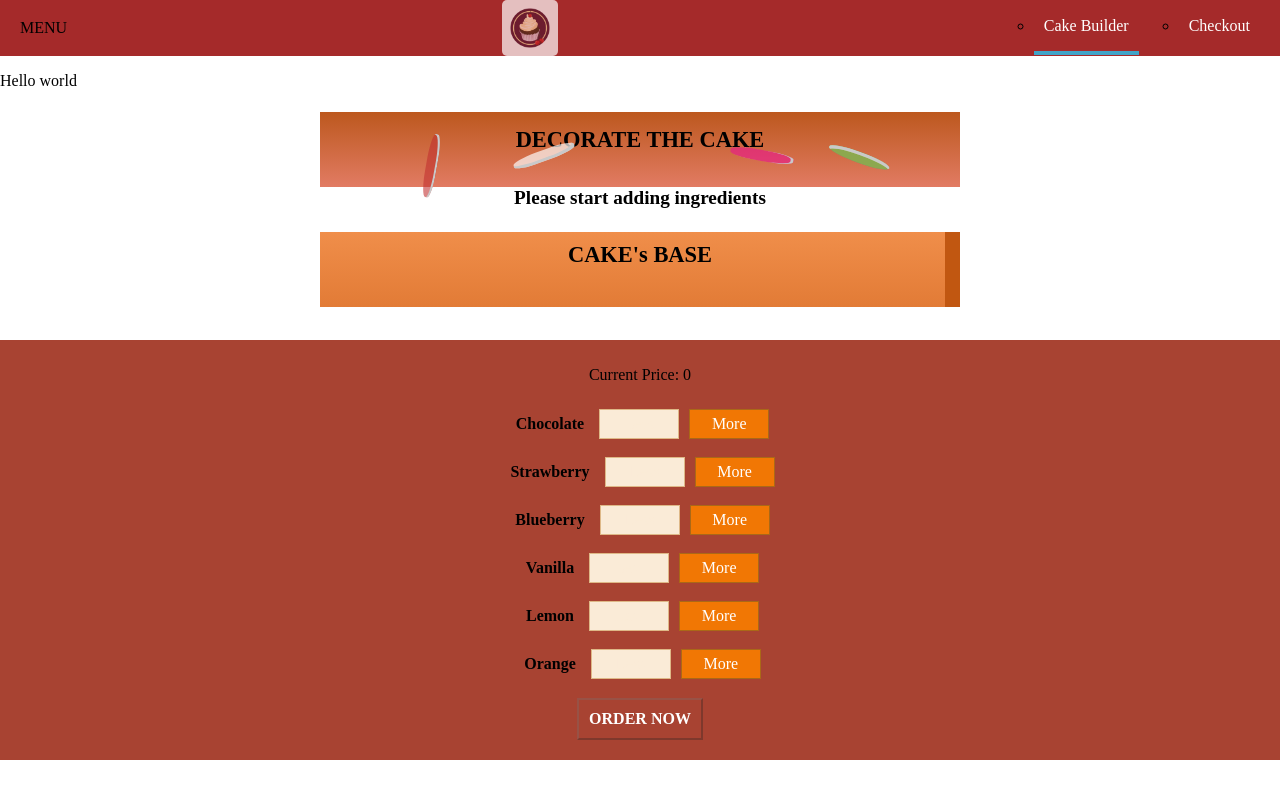
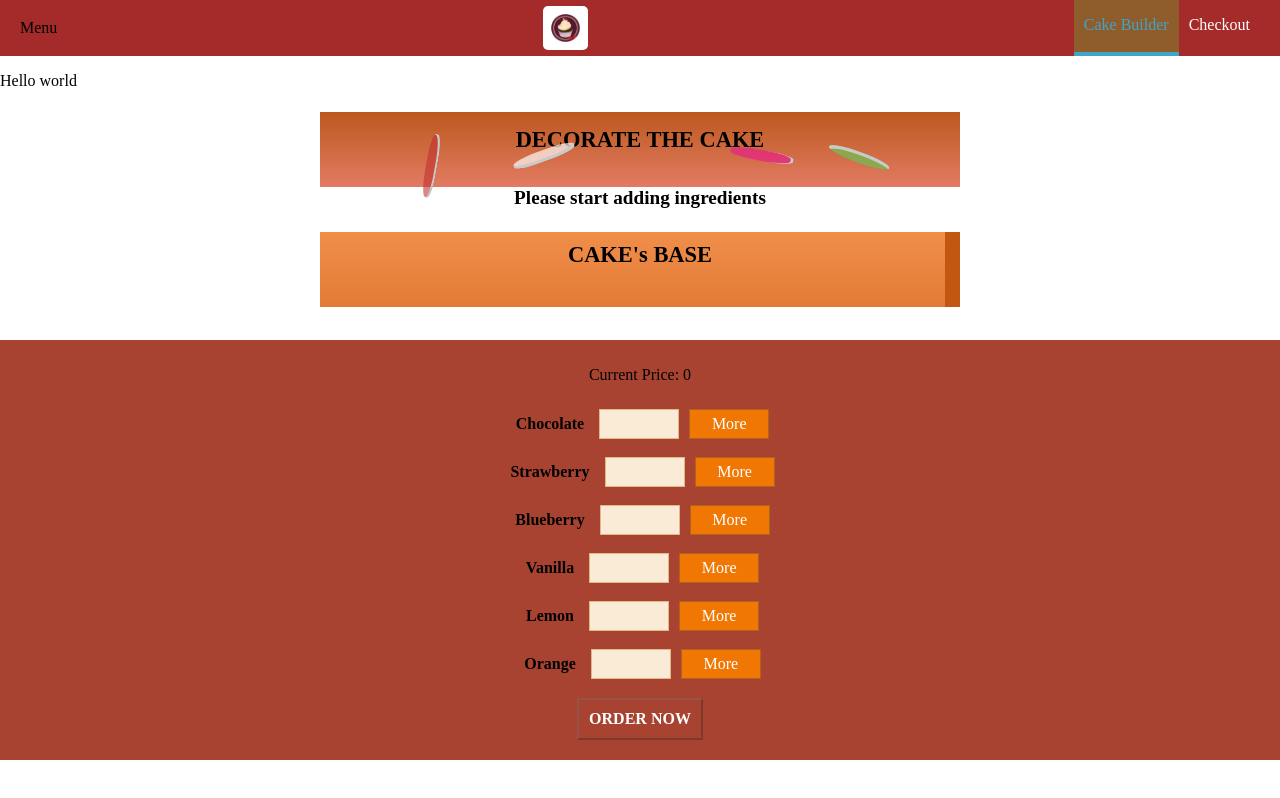
Before and after one commit to pangpondxd/CakeProgram-React-Redux-Firebase, a React app: page / in a window 1280 px wide. Built offline with nearby package versions, Linux system fonts and the light colour scheme.

Commit message:
Menu Sidebar & Toggle

```diff
--- a/src/components/Layout/Layout.js
+++ b/src/components/Layout/Layout.js
@@ -1,13 +1,32 @@
-import React from 'react'
+import React, {Component} from 'react'
 import Toolbar from '../Navigation/Toolbar/Toolbar'
 import Aux from '../../hoc/Aux'
 import './Layout.css'
-const Layout = ( props ) => (
-    <Aux>
-    <Toolbar />
-    <main className="Content">
-        {props.children}
-    </main>
-    </Aux>
-);
+import SideDrawer from '../Navigation/SideDrawer/SideDrawer'
+class Layout extends Component {
+    state = {
+        showSideDrawer: false
+    }
+    sideDrawerClosedHandle = () => {
+        this.setState({showSideDrawer: false})
+    }
+    sideDrawerToggleHandle = () => {
+        this.setState((prevState) => {
+            return {showSideDrawer: !prevState.showSideDrawer}
+        })
+    }
+    render() {
+        return (
+            <Aux>
+            <Toolbar drawerToggleClicked={this.sideDrawerToggleHandle} />
+            <SideDrawer
+            open={this.state.showSideDrawer}
+            closed={this.sideDrawerClosedHandle} />
+            <main className="Content">
+                {this.props.children}
+            </main>
+            </Aux>
+        )
+    }
+}
 export default Layout
--- a/src/components/Logo/Logo.css
+++ b/src/components/Logo/Logo.css
@@ -1,15 +1,12 @@
 .Logo {
+    background-color:white;
     padding: 8px;
     height: 100%;
     box-sizing: border-box;
     border-radius: 5px;
-    background-color: white;
-    opacity: 0.7;
 
 }
 
 .Logo img {
     height: 100%;
-
-
 }
--- a/src/components/Logo/Logo.js
+++ b/src/components/Logo/Logo.js
@@ -2,7 +2,7 @@
 import cakeLogo from '../../assets/images/dukdui.png'
 import './Logo.css'
 const Logo = (props) => (
-    <div className="Logo">
+    <div className="Logo" style={{height: props.height}}>
         <img src={cakeLogo} alt="myDukdui" />
     </div>
 )
--- a/src/components/Navigation/NavigationItems/NavigationItem/NavigationItem.css
+++ b/src/components/Navigation/NavigationItems/NavigationItem/NavigationItem.css
@@ -1,25 +1,37 @@
 .NavigationItem {
-    margin: 0;
+    margin: 10px 0;
     box-sizing: border-box;
-    display: flex;
-    height: 100%;
-    align-items: center;
+    display: block;
+    width: 100%;
 }
 
 .NavigationItem a {
-    color: white;
+    color: #8F5C2C;
     text-decoration: none;
-    height: 100%;
-    padding: 16px 10px;
-    border-bottom: 4px solid transparent;
+    width: 100%;
     box-sizing: border-box;
     display: block;
+}
+@media (min-width: 500px) {
+    .NavigationItem {
+        margin: 0;
+        display: flex;
+        height: 100%;
+        width: auto;
+        align-items: center;
+    }
+    .NavigationItem a {
+        color: white;
+        height: 100%;
+        padding: 16px 10px;
+        border-bottom: 4px solid transparent;
+    }
 }
 
 .NavigationItem a:hover,
 .NavigationItem a:active,
 .NavigationItem a.active {
-    background-color: brown;
+    background-color: #8F5C2C;
     border-bottom: 4px solid #40A4C8;
-    color: white
+    color: #40A4C8;
 }
--- a/src/components/Navigation/NavigationItems/NavigationItem/NavigationItem.js
+++ b/src/components/Navigation/NavigationItems/NavigationItem/NavigationItem.js
@@ -1,15 +1,15 @@
 import React from 'react'
 import  './NavigationItem.css'
 const NavigationItem = (props) => (
-    <ul className="NavigationItem">
-        <li>
+    <li className="NavigationItem">
+
             <a
                 href={props.link}
                 className={props.active ? "active" : null}
                  >{props.children}
             </a>
-        </li>
-    </ul>
+
+    </li>
 )
 
 export default NavigationItem
--- a/src/components/Navigation/NavigationItems/NavigationItems.css
+++ b/src/components/Navigation/NavigationItems/NavigationItems.css
@@ -5,4 +5,11 @@
     display: flex;
     align-items: center;
     height: 100%;
+    flex-flow: column;
 }
+
+@media (min-width:500px) {
+    .NavigationItems {
+        flex-flow: row;
+    }
+}
--- /dev/null
+++ b/src/components/Navigation/SideDrawer/DrawerToToggle/DrawerToToggle.js
@@ -0,0 +1,6 @@
+import React from 'react'
+const DrawerToggle = (props) => (
+    <div onClick={props.clicked}>Menu</div>
+)
+
+export default DrawerToggle
--- /dev/null
+++ b/src/components/Navigation/SideDrawer/SideDrawer.css
@@ -0,0 +1,25 @@
+.SideDrawer {
+    position: fixed;
+    width: 280px;
+    max-width: 70%;
+    height: 100%;
+    left: 0;
+    top: 0;
+    z-index: 200;
+    background-color: white;
+    padding: 32px 16px;
+    box-sizing: border-box;
+    transition: transform 0.3s ease-out;
+}
+
+@media (min-width: 500px) {
+    .SideDrawer {
+        display: none;
+    }
+}
+    .Open {
+        transform: translateX(0);
+    }
+    .Close {
+         transform: translateX(-100%);
+    }
--- /dev/null
+++ b/src/components/Navigation/SideDrawer/SideDrawer.js
@@ -0,0 +1,25 @@
+import React from 'react'
+import Logo from '../../Logo/Logo'
+import NavigationItems from '../NavigationItems/NavigationItems'
+import './SideDrawer.css'
+import Backdrop from '../../UI/Backdrop/Backdrop'
+import Aux from '../../../hoc/Aux'
+const SideDrawer = (props) => {
+   let attachedClasses = ["SideDrawer", "Close"]
+   if(props.open) {
+       attachedClasses = ["SideDrawer", "Open"]
+   }
+    return(
+        <Aux>
+        <Backdrop show={props.open} clicked={props.closed}/>
+        <div className={attachedClasses.join(' ')}>
+            <Logo height="20%"/>
+            <nav>
+                <NavigationItems />
+            </nav>
+
+        </div>
+        </Aux>
+    );
+}
+export default SideDrawer
--- a/src/components/Navigation/Toolbar/Toolbar.css
+++ b/src/components/Navigation/Toolbar/Toolbar.css
@@ -18,3 +18,9 @@
     height: 100%;
 
 }
+
+@media (max-width: 499px) {
+    .DestopOnly {
+        display: none;
+    }
+}
--- a/src/components/Navigation/Toolbar/Toolbar.js
+++ b/src/components/Navigation/Toolbar/Toolbar.js
@@ -2,11 +2,12 @@
 import './Toolbar.css'
 import Logo from '../../Logo/Logo'
 import NavigationItems from '../NavigationItems/NavigationItems'
+import DrawerToggle from '../SideDrawer/DrawerToToggle/DrawerToToggle'
 const Toolbar = (props) => (
     <header className="Toolbar">
-        <div>MENU</div>
-        <Logo />
-        <nav>
+        <DrawerToggle clicked={props.drawerToggleClicked} />
+        <Logo height="80%" />
+        <nav className="DestopOnly">
             <NavigationItems />
         </nav>
     </header>
```
Also changed, not shown: src/components/Navigation/SideDrawer/DrawerToToggle/DrawerToToggle.css (added).
